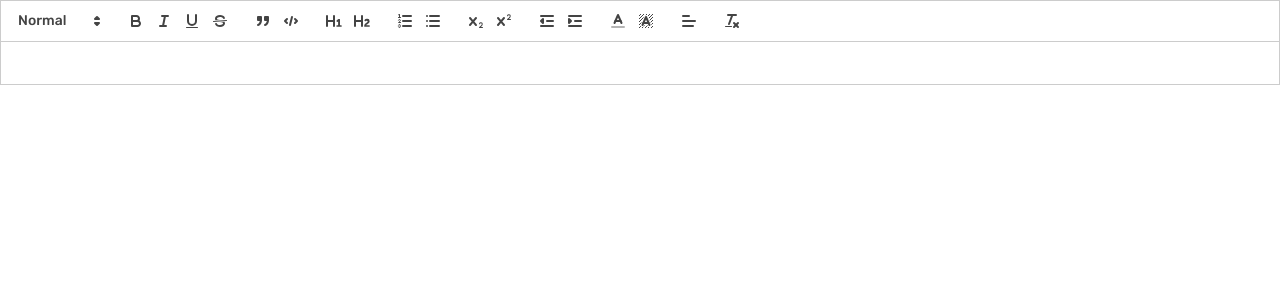
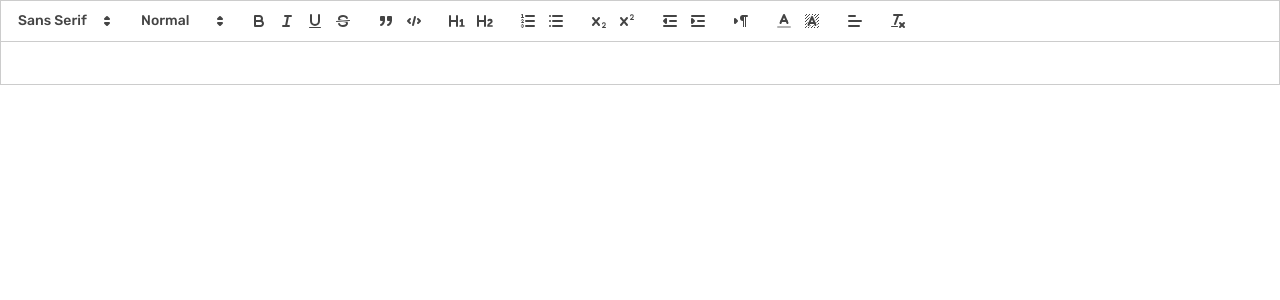
Before and after one commit to prxdyut/project-sugam, a Next.js app: page /widget in a window 1280 px wide. Shown: the top 300 px of the page. Built offline with nearby package versions, Linux system fonts and the light colour scheme.

Commit message:
Update textEditor.js

```diff
--- a/src/component/textEditor.js
+++ b/src/component/textEditor.js
@@ -11,19 +11,27 @@ import "react-quill/dist/quill.snow.css";
 
 const QuillNoSSRWrapper = dynamic(import("react-quill"), {
   ssr: false,
-  loading: () => <Skeleton variant="rounded" height={88 + 18 + 12 * 2} />,
+  loading: () => (
+    <Stack gap={1}>
+      <Skeleton variant="rounded" height={18 + 12 * 2} />
+      <Skeleton variant="rounded" height={100} />
+    </Stack>
+  ),
 });
 
 const TextEditor = ({ onChange, style, placeholder, theme }) => {
   const modules = {
     toolbar: [
+      [{ font: [] }],
       [{ header: [1, 2, 3, 4, 5, 6, false] }],
       ["bold", "italic", "underline", "strike"], // toggled buttons
       ["blockquote", "code-block"],
+
       [{ header: 1 }, { header: 2 }], // custom button values
       [{ list: "ordered" }, { list: "bullet" }],
       [{ script: "sub" }, { script: "super" }], // superscript/subscript
       [{ indent: "-1" }, { indent: "+1" }], // outdent/indent
+      [{ direction: "rtl" }], // text direction
 
       [{ color: [] }, { background: [] }],
       [{ align: [] }],
```
